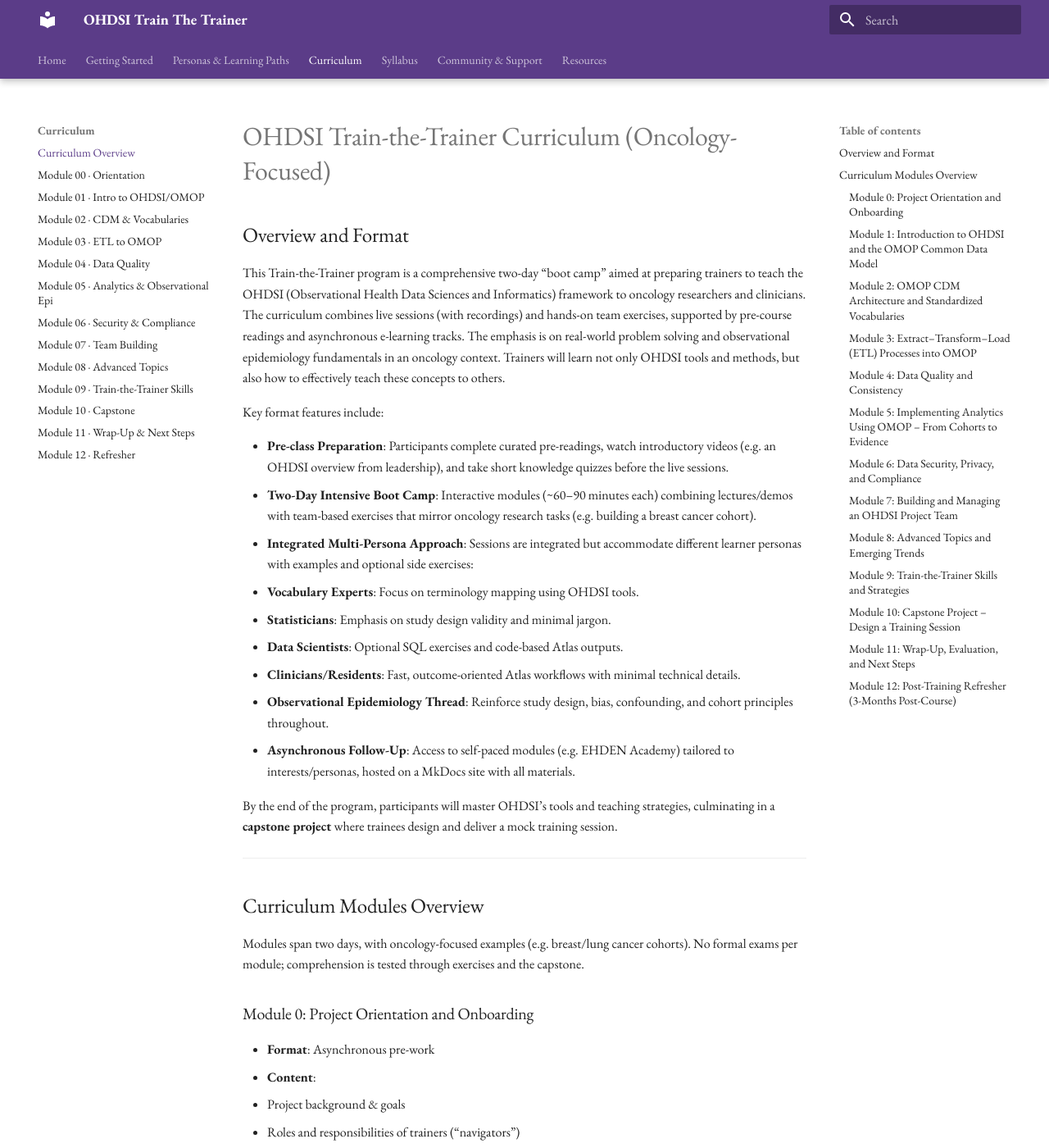
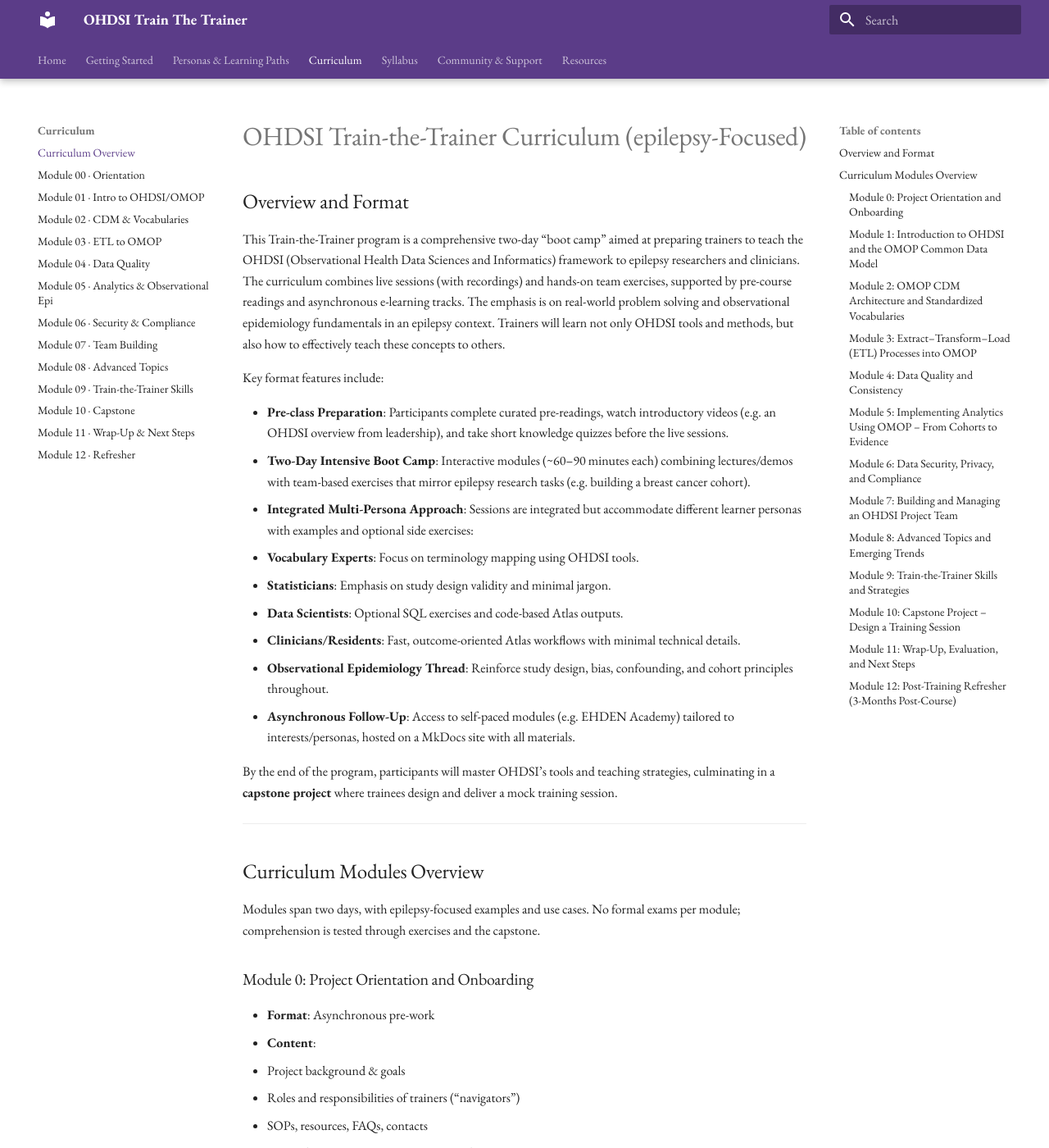
Before and after one commit to BoyceLab/OHDSITrainTheTrainer-EPILEPSY, an MkDocs documentation site: the page built from docs/curriculum-overview.md, in a window 1280 px wide and 1400 px high. Shown: the whole window at 82% size. Built offline with MkDocs 1.6.1 and Material for MkDocs 9.7.7, drawn with Linux system fonts in a browser that asks for light colours; some of the changed text lies outside the part shown.

Commit message:
Update curriculum-overview.md

```diff
--- a/docs/curriculum-overview.md
+++ b/docs/curriculum-overview.md
@@ -1,12 +1,12 @@
-# OHDSI Train-the-Trainer Curriculum (Oncology-Focused)
+# OHDSI Train-the-Trainer Curriculum (epilepsy-Focused)
 
 ## Overview and Format
-This Train-the-Trainer program is a comprehensive two-day “boot camp” aimed at preparing trainers to teach the OHDSI (Observational Health Data Sciences and Informatics) framework to oncology researchers and clinicians. The curriculum combines live sessions (with recordings) and hands-on team exercises, supported by pre-course readings and asynchronous e-learning tracks. The emphasis is on real-world problem solving and observational epidemiology fundamentals in an oncology context. Trainers will learn not only OHDSI tools and methods, but also how to effectively teach these concepts to others.
+This Train-the-Trainer program is a comprehensive two-day “boot camp” aimed at preparing trainers to teach the OHDSI (Observational Health Data Sciences and Informatics) framework to epilepsy researchers and clinicians. The curriculum combines live sessions (with recordings) and hands-on team exercises, supported by pre-course readings and asynchronous e-learning tracks. The emphasis is on real-world problem solving and observational epidemiology fundamentals in an epilepsy context. Trainers will learn not only OHDSI tools and methods, but also how to effectively teach these concepts to others.
 
 Key format features include:
 
 - **Pre-class Preparation**: Participants complete curated pre-readings, watch introductory videos (e.g. an OHDSI overview from leadership), and take short knowledge quizzes before the live sessions.
-- **Two-Day Intensive Boot Camp**: Interactive modules (~60–90 minutes each) combining lectures/demos with team-based exercises that mirror oncology research tasks (e.g. building a breast cancer cohort).
+- **Two-Day Intensive Boot Camp**: Interactive modules (~60–90 minutes each) combining lectures/demos with team-based exercises that mirror epilepsy research tasks (e.g. building a breast cancer cohort).
 - **Integrated Multi-Persona Approach**: Sessions are integrated but accommodate different learner personas with examples and optional side exercises:
   - **Vocabulary Experts**: Focus on terminology mapping using OHDSI tools.
   - **Statisticians**: Emphasis on study design validity and minimal jargon.
@@ -20,7 +20,7 @@
 ---
 
 ## Curriculum Modules Overview
-Modules span two days, with oncology-focused examples (e.g. breast/lung cancer cohorts). No formal exams per module; comprehension is tested through exercises and the capstone.
+Modules span two days, with epilepsy-focused examples and use cases. No formal exams per module; comprehension is tested through exercises and the capstone.
 
 ### Module 0: Project Orientation and Onboarding
 - **Format**: Asynchronous pre-work
@@ -35,7 +35,7 @@
 - **Topics**:
   - OHDSI background & mission
   - What is OMOP CDM and why use it
-  - Real-world impact (e.g. multi-center oncology studies)
+  - Real-world impact (e.g. multi-center epilepsy studies)
   - Overview of training program and resources
 - **Persona considerations**: Different framing for statisticians, vocab experts, data scientists, and clinicians.
 
@@ -45,14 +45,13 @@
   - Standard vocabularies (SNOMED, LOINC, RxNorm)
   - Use cases and vocabulary search demonstrations
   - Hands-on vocabulary exercise (HER2+ breast cancer cohort)
-  - Oncology extension introduction (Episode tables)
 - **Persona considerations**: Tailored engagement for technical vs. clinical learners.
 
 ### Module 3: Extract–Transform–Load (ETL) Processes into OMOP
 - **Topics**:
   - ETL overview and challenges
   - OHDSI ETL tools (White Rabbit, Rabbit in a Hat, Usagi)
-  - Hands-on mapping exercise with oncology data
+  - Hands-on mapping exercise with epilepsy data
   - Data anomalies and documentation practices
 - **Persona considerations**: Vocabulary experts lead mapping, clinicians gain high-level understanding.
 
@@ -61,7 +60,7 @@
   - Importance of quality checks
   - Kahn data quality framework
   - OHDSI tools: Data Quality Dashboard (DQD), Achilles
-  - Common issues and oncology examples
+  - Common issues and epilepsy examples
   - Exercise: triage DQD/Achilles outputs
 - **Persona considerations**: Each persona contributes different perspectives on quality.
 
@@ -70,7 +69,7 @@
   - Study design primer (characterization, estimation, prediction)
   - OHDSI tools: Atlas and HADES
   - Network study workflow
-  - Hands-on cohort building (oncology-focused)
+  - Hands-on cohort building (epilepsy-focused)
   - Observational epidemiology concepts
   - Reproducibility and documentation
 - **Persona considerations**: Exercises emphasize vocabulary, epi, code, or clinical intuition depending on persona.
@@ -96,7 +95,7 @@
 ### Module 8: Advanced Topics and Emerging Trends
 - **Topics**:
   - Advanced querying and ML applications
-  - Oncology module deep dive
+  - epilepsy module deep dive
   - Interoperability with FHIR/i2b2
   - Unstructured data and NLP
   - Genomics, imaging, SDOH, wearables
@@ -139,5 +138,5 @@
 !!! note "Reference Texts"
     - [Book of OHDSI](https://ohdsi.github.io/TheBookOfOhdsi/)
     - [OHDSI.org](https://www.ohdsi.org/who-we-are/)
-    - [Oncology Extension](https://ohdsi.github.io/CommonDataModel/oncology.html)
+    - [epilepsy Extension](https://ohdsi.github.io/CommonDataModel/epilepsy.html)
     - [RWD Guide](https://rwd.guide/)
```
